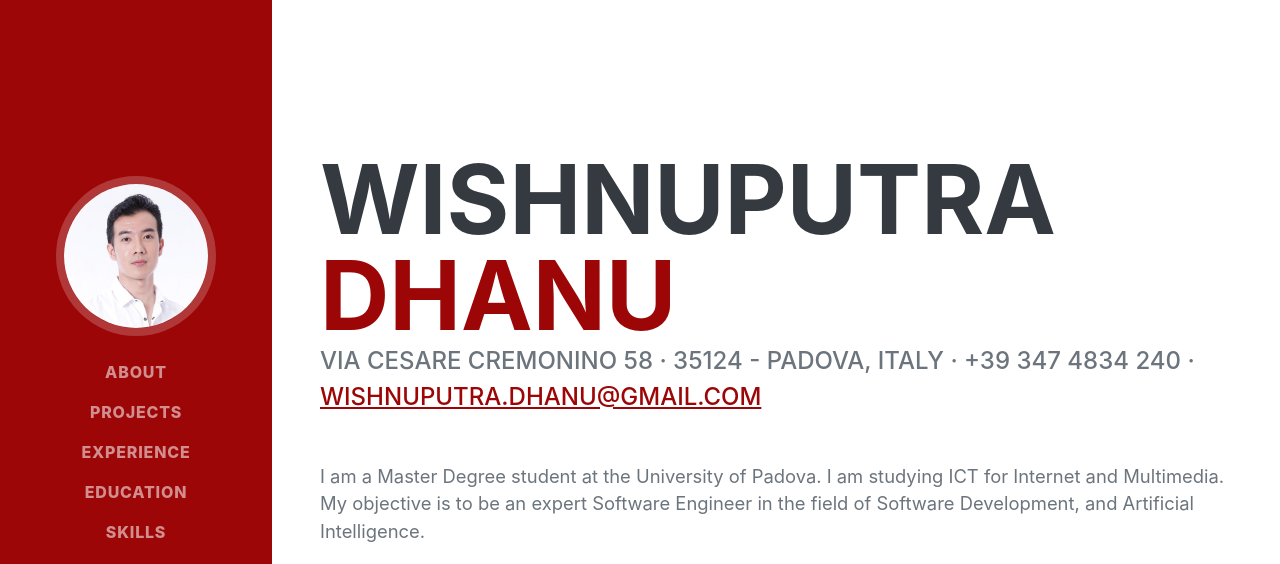
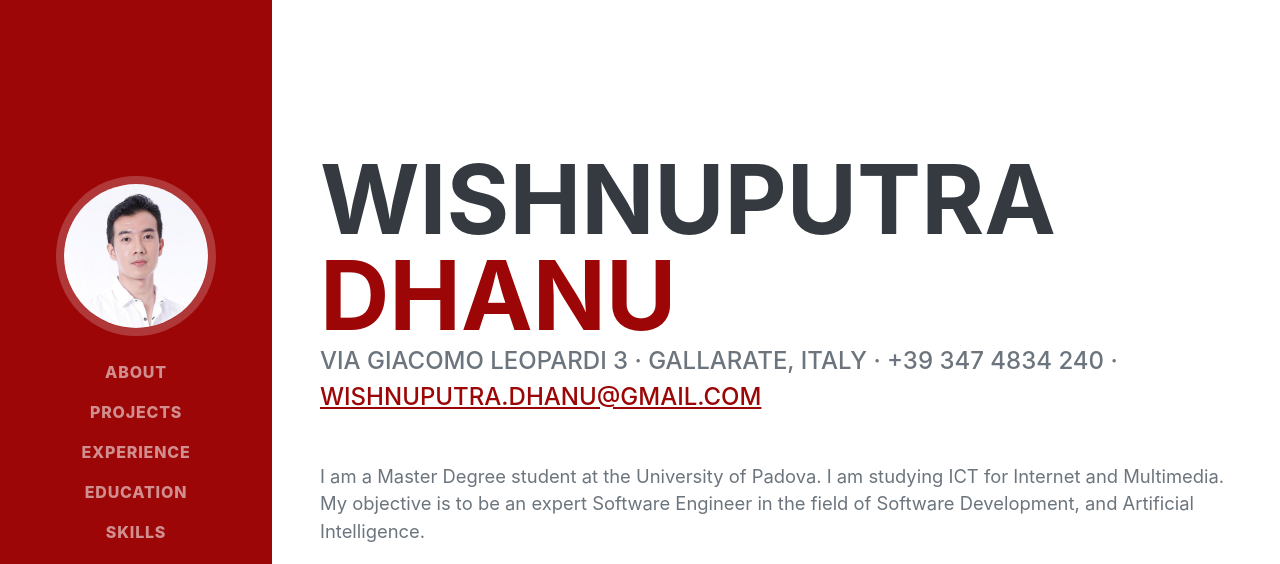
Before and after one commit to wishnuputra/personal-webdesign, a plain HTML site: page index.html in a window 1280 px wide. Shown: the top 564 px of the page. Drawn offline with nearby package versions, Linux system fonts and the light colour scheme; a web font is replaced by a local one.

Commit message:
Update index.html

```diff
--- a/index.html
+++ b/index.html
@@ -45,7 +45,7 @@
                         <span class="text-primary">Dhanu</span>
                     </h1>
                     <div class="subheading mb-5">
-                        Via Cesare Cremonino 58 · 35124 - Padova, Italy · +39 347 4834 240 ·
+                        Via Giacomo Leopardi 3 · Gallarate, Italy · +39 347 4834 240 ·
                         <a href="mailto:wishnuputra.dhanu@gmail.com">wishnuputra.dhanu@gmail.com</a>
                     </div>
                     <p class="lead mb-5">I am a Master Degree student at the University of Padova. I am studying ICT for Internet and Multimedia. My objective is to be an expert Software Engineer in the field of Software Development, and Artificial Intelligence.</p>
@@ -77,7 +77,6 @@
                             <p>
                               This first part of the program will enhance the input image by equalizing the RGB channels of the image. This program will also produce better results by equalizing only the Luminance channel.
                             </p>
-                            <img src="assets/img/before_equalize.png" alt="Image before equalizer">
                             <p>
                               The second part of the program will filter the image using three types of filters which are Median Filter, Gaussian Blur, and Bilateral Filter. This filters are used to soften and blur the input image.
                             </p>
```
